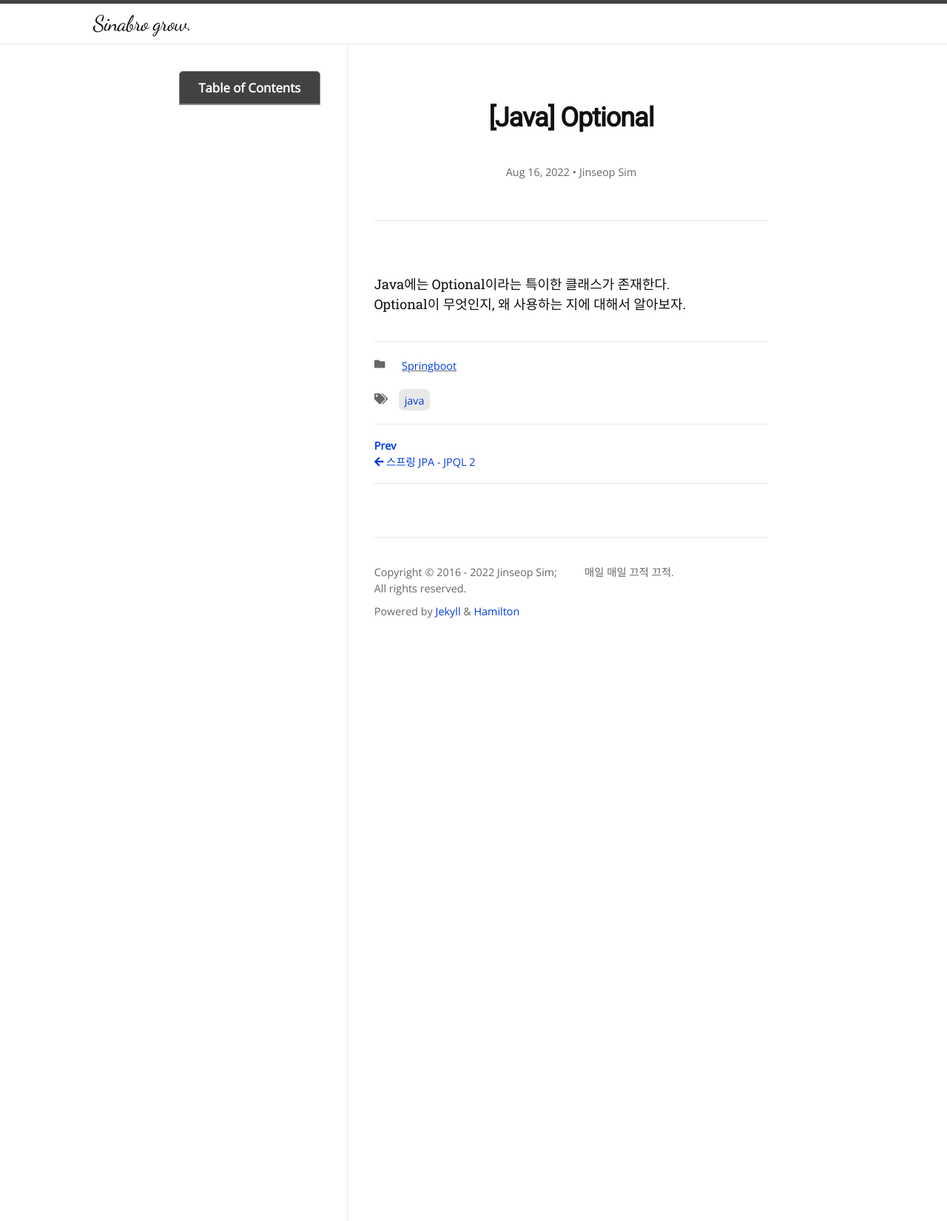
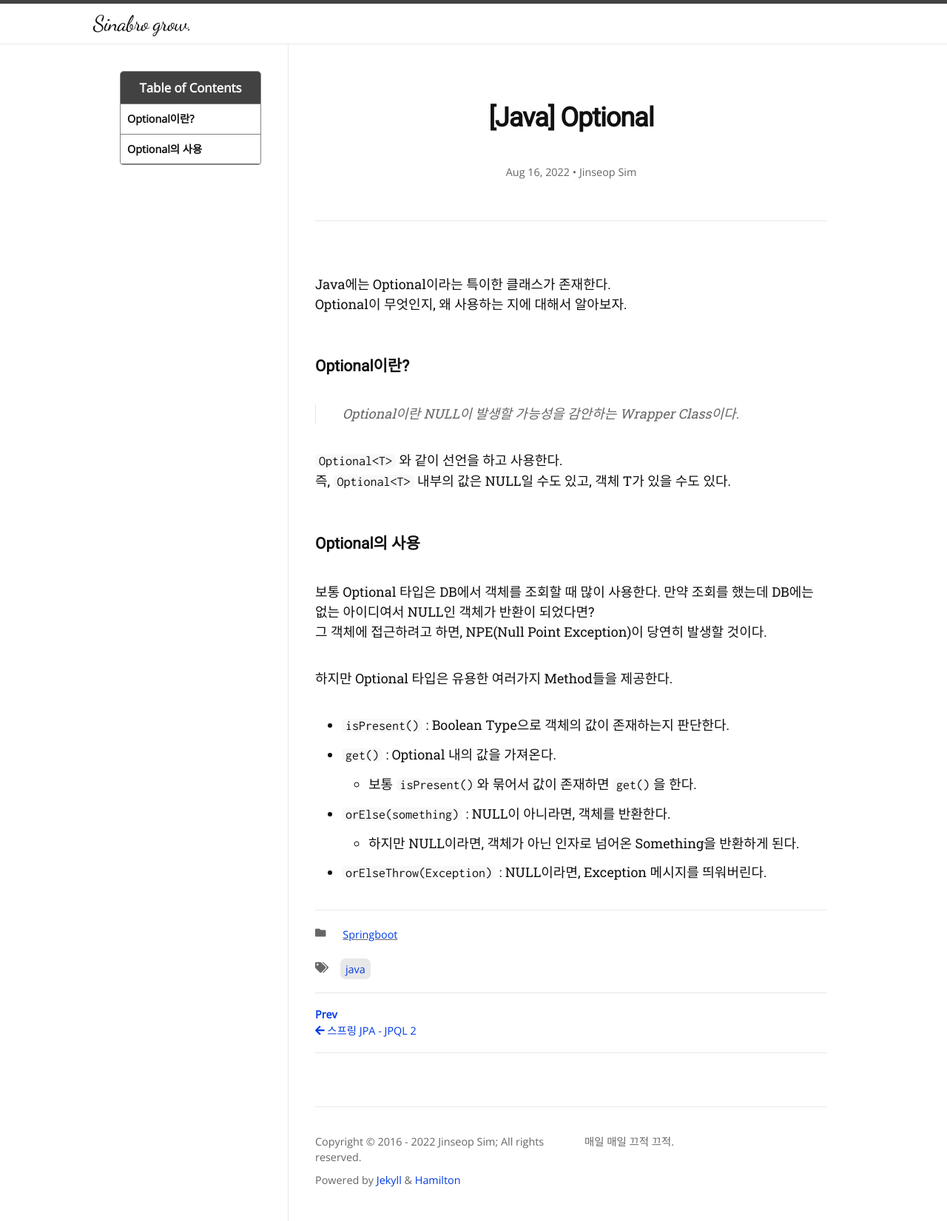
Before and after one commit to Jinseop-Sim/Jinseop-Sim.github.io, a Jekyll site: the page built from _posts/2022-08-16-Optinal.md, in a window 1280 px wide. Shown: the whole page at 74% size. Built offline with Jekyll 4.4.1, drawn with Linux system fonts in a browser that asks for light colours; nearby versions of some CDN libraries; some web fonts are replaced.

Commit message:
Modify post

````diff
--- a/_posts/2022-08-16-Optinal.md
+++ b/_posts/2022-08-16-Optinal.md
@@ -9,3 +9,22 @@ toc: true
 ---
 Java에는 Optional이라는 특이한 클래스가 존재한다.
 Optional이 무엇인지, 왜 사용하는 지에 대해서 알아보자.
+
+### Optional이란?
+> Optional이란 NULL이 발생할 가능성을 감안하는 Wrapper Class이다.
+
+```Optional<T>``` 와 같이 선언을 하고 사용한다.
+즉, ```Optional<T>``` 내부의 값은 NULL일 수도 있고, 객체 T가 있을 수도 있다.
+
+### Optional의 사용
+보통 Optional 타입은 DB에서 객체를 조회할 때 많이 사용한다.
+만약 조회를 했는데 DB에는 없는 아이디여서 NULL인 객체가 반환이 되었다면?
+그 객체에 접근하려고 하면, NPE(Null Point Exception)이 당연히 발생할 것이다.
+
+하지만 Optional 타입은 유용한 여러가지 Method들을 제공한다.
+- ```isPresent()``` : Boolean Type으로 객체의 값이 존재하는지 판단한다.
+- ```get()``` : Optional 내의 값을 가져온다.
+  - 보통 ```isPresent()```와 묶어서 값이 존재하면 ```get()```을 한다.
+- ```orElse(something)``` : NULL이 아니라면, 객체를 반환한다.
+  - 하지만 NULL이라면, 객체가 아닌 인자로 넘어온 Something을 반환하게 된다.
+- ```orElseThrow(Exception)``` : NULL이라면, Exception 메시지를 띄워버린다.
````
